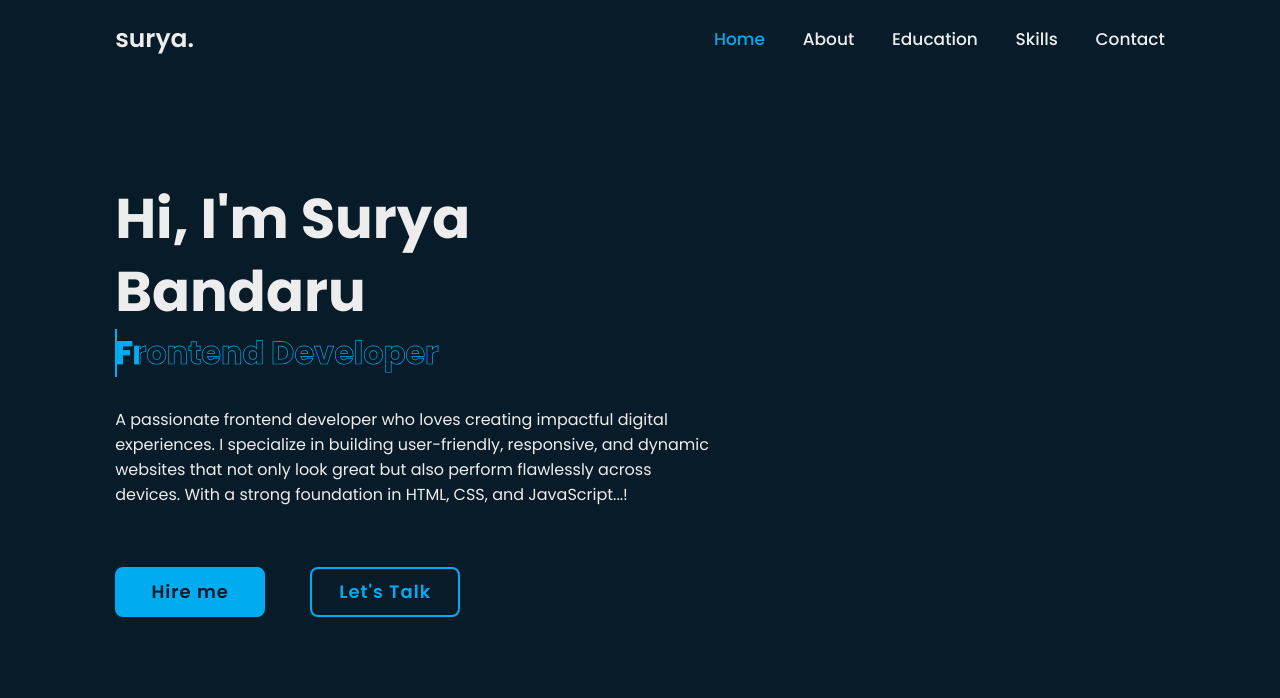
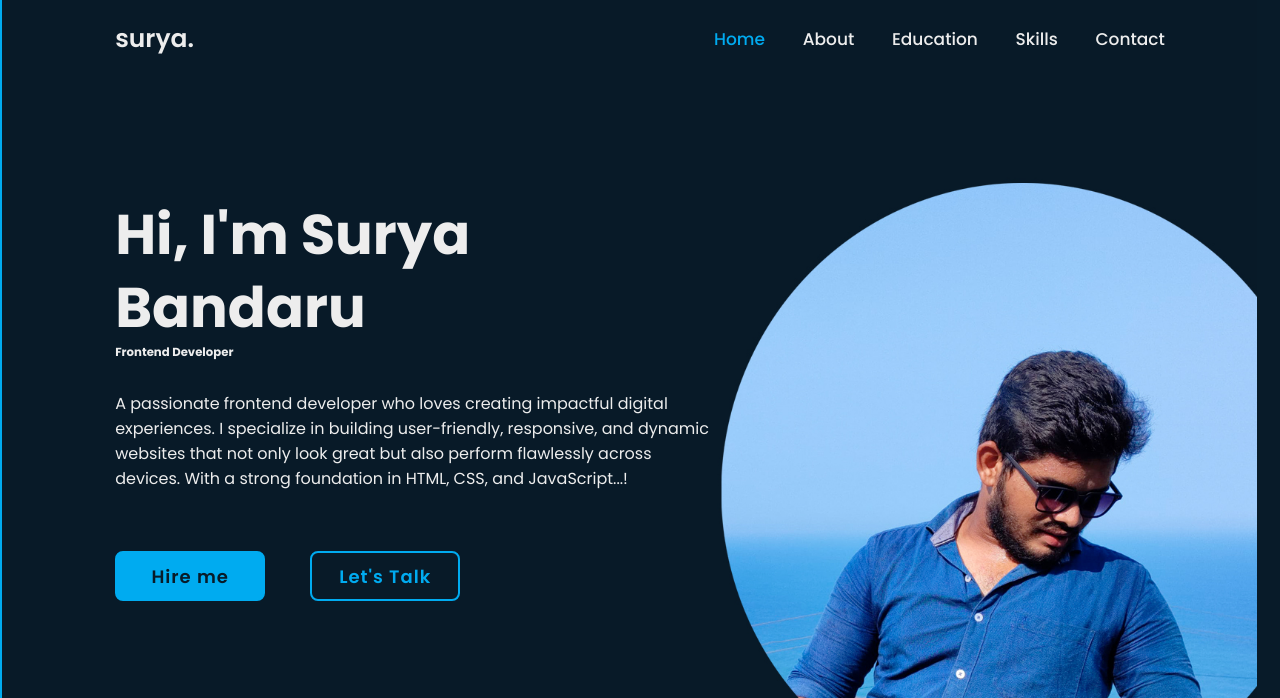
Before and after one commit to 031surya/portfolio-, a plain HTML site: page index.html in a window 1280 px wide. Shown: the top 698 px of the page. Drawn offline with nearby package versions, Linux system fonts and the light colour scheme.

Commit message:
Update style.css

```diff
--- a/style.css
+++ b/style.css
@@ -88,7 +88,7 @@ section{
     display: flex;
     align-items: center;
     padding: 0 9%;
-    background: url('../images/home.jpg') no-repeat;
+    background: url('home.jpg') no-repeat;
     background-size: cover;
     background-position: center;
 }
@@ -110,12 +110,12 @@ section{
     color: var(--text-color);
 }
 
-.home-content .text-animate{
+.-content .text-animate{
     position: relative;
     width: 32.8rem;
 }
 
-.home-content .text-animate h3 {
+.-content .text-animate h3 {
     font-size: 3.2rem;
     font-weight: 700;
     color: transparent;
@@ -126,8 +126,8 @@ section{
     background-position: -33rem 0;
 
 }
-.home.show-animate .home-content .text-animate h3 {
-    animation: homeBgText 6s linear infinite;
+..show-animate .-content .text-animate h3 {
+    animation: BgText 6s linear infinite;
     animation-delay: 2s;
 }
 
```
